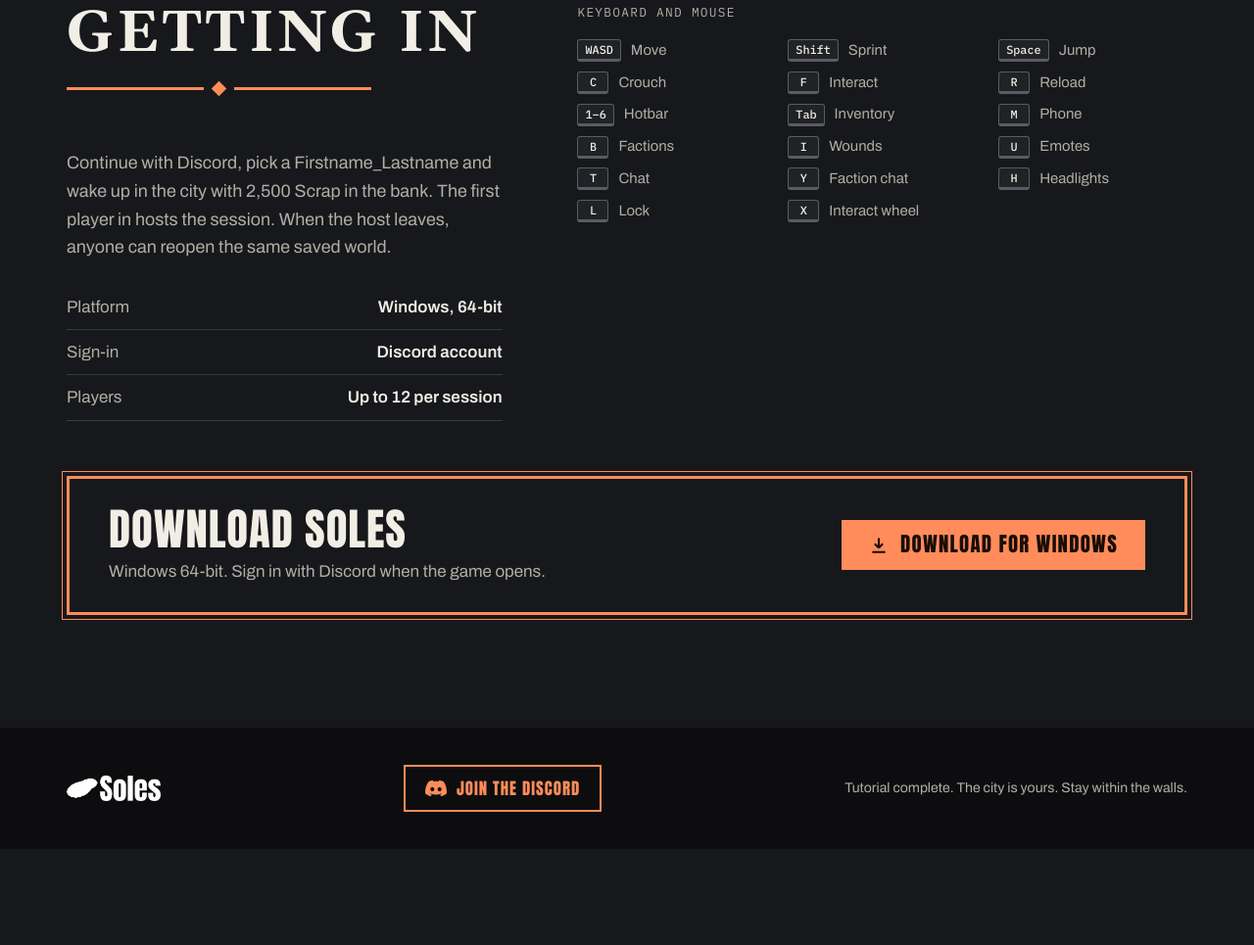
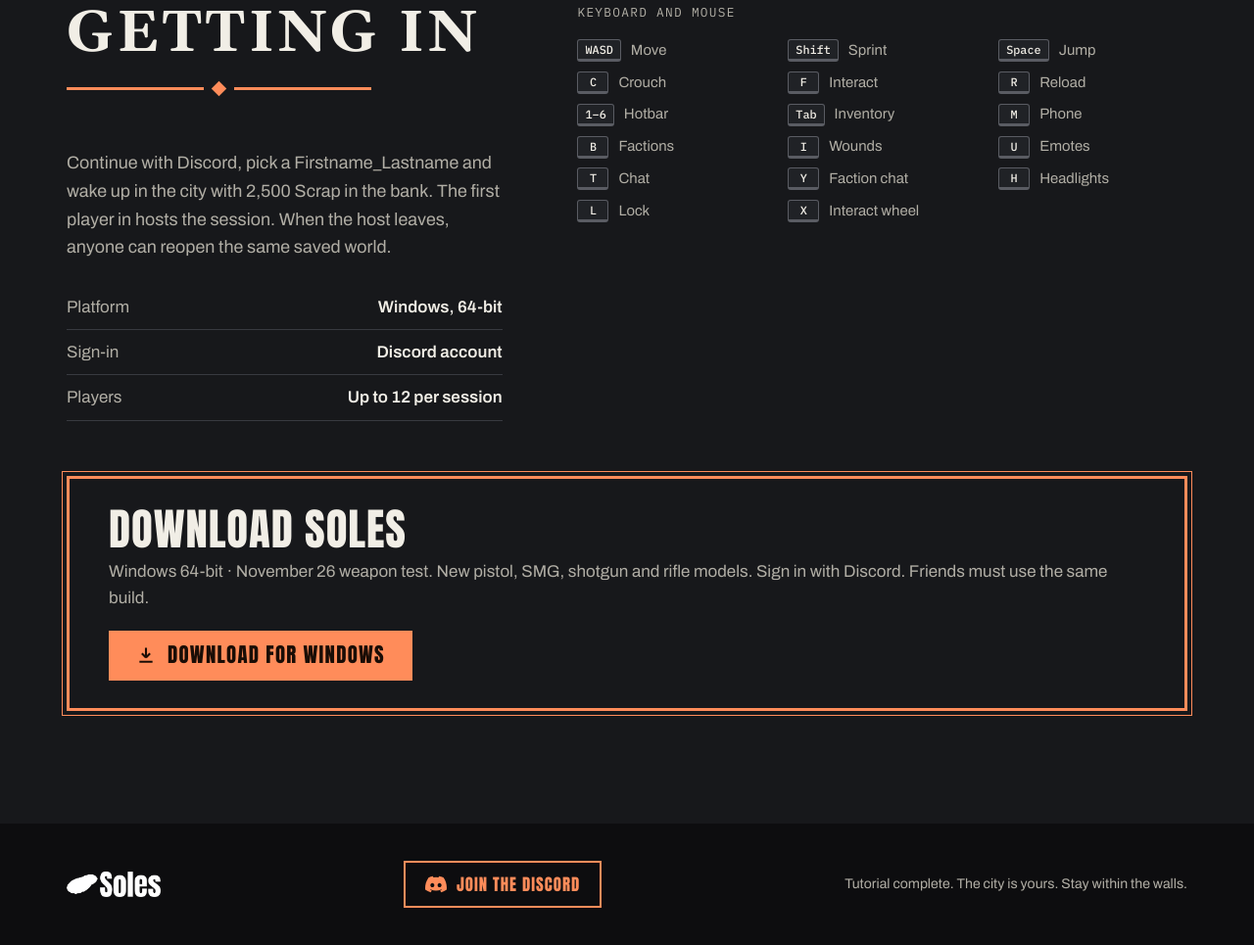
Before and after one commit to Preplan9464/potential-disco, a plain HTML site: page index.html in a window 1280 px wide. Shown: the part 8626-9591 px from the top of the page at 98% size. Before the commit the page ends 9493 px from the top, so only its background shows below. Drawn offline with nearby package versions, Linux system fonts and the light colour scheme.

Commit message:
Update website download to Meshy weapon test build

```diff
--- a/index.html
+++ b/index.html
@@ -458,9 +458,9 @@ footer img{width:96px;height:auto}
     <div class="get" id="download">
       <div>
         <h3>Download Soles</h3>
-        <p>Windows 64-bit. Sign in with Discord when the game opens.</p>
+        <p>Windows 64-bit &middot; November 26 weapon test. New pistol, SMG, shotgun and rifle models. Sign in with Discord. Friends must use the same build.</p>
       </div>
-      <a class="dl" href="https://github.com/Preplan9464/potential-disco/raw/main/Build.zip" download="Soles.zip">
+      <a class="dl" href="https://github.com/Preplan9464/potential-disco/releases/download/weapon-test-2026-11-26/Soles-MeshyWeapons-Windows.zip" download="Soles-MeshyWeapons-Windows.zip">
         <svg viewBox="0 0 24 24" fill="none" stroke="currentColor" stroke-width="2.5" aria-hidden="true"><path d="M12 3v12m0 0-5-5m5 5 5-5M4 20h16"/></svg>
         Download for Windows
       </a>
```
